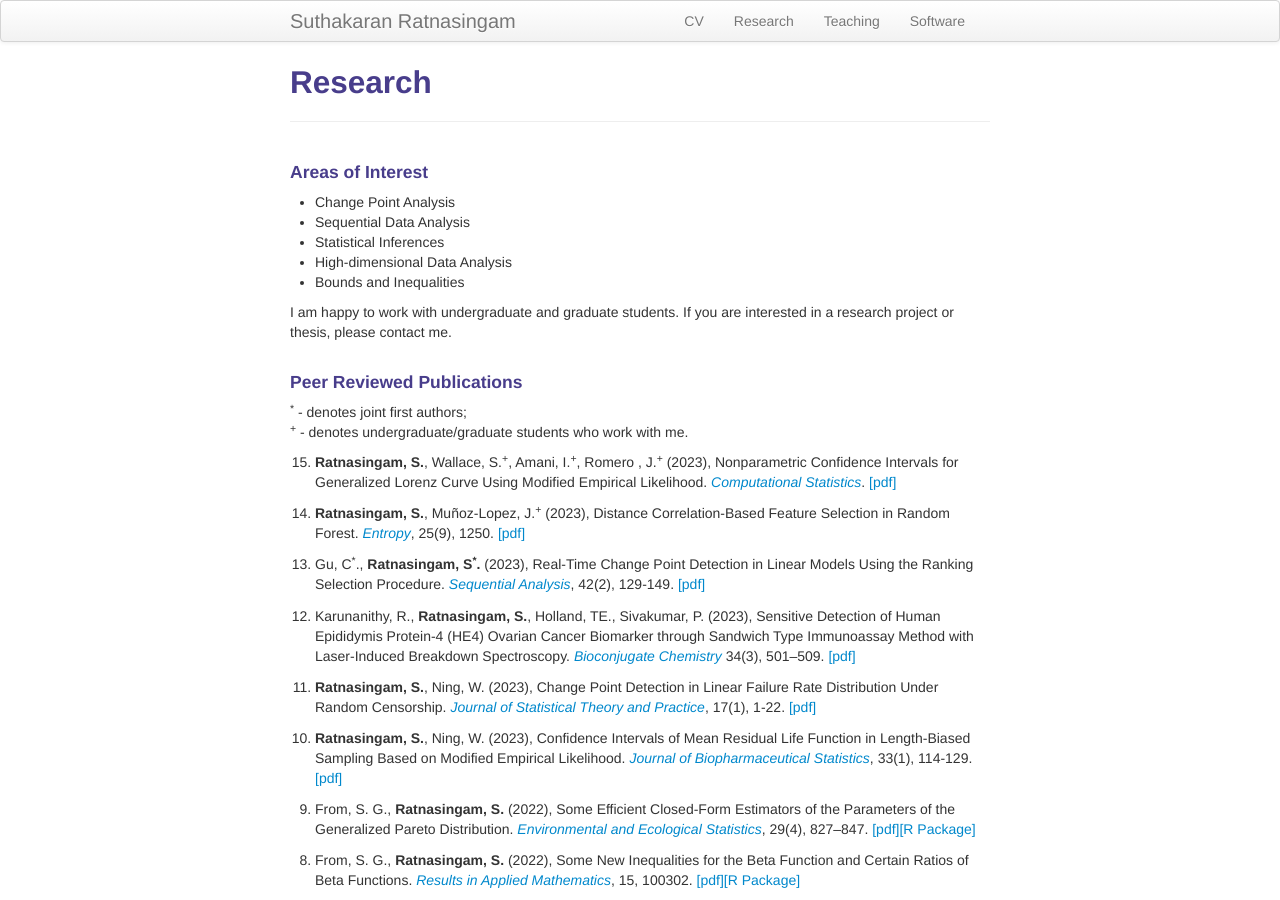
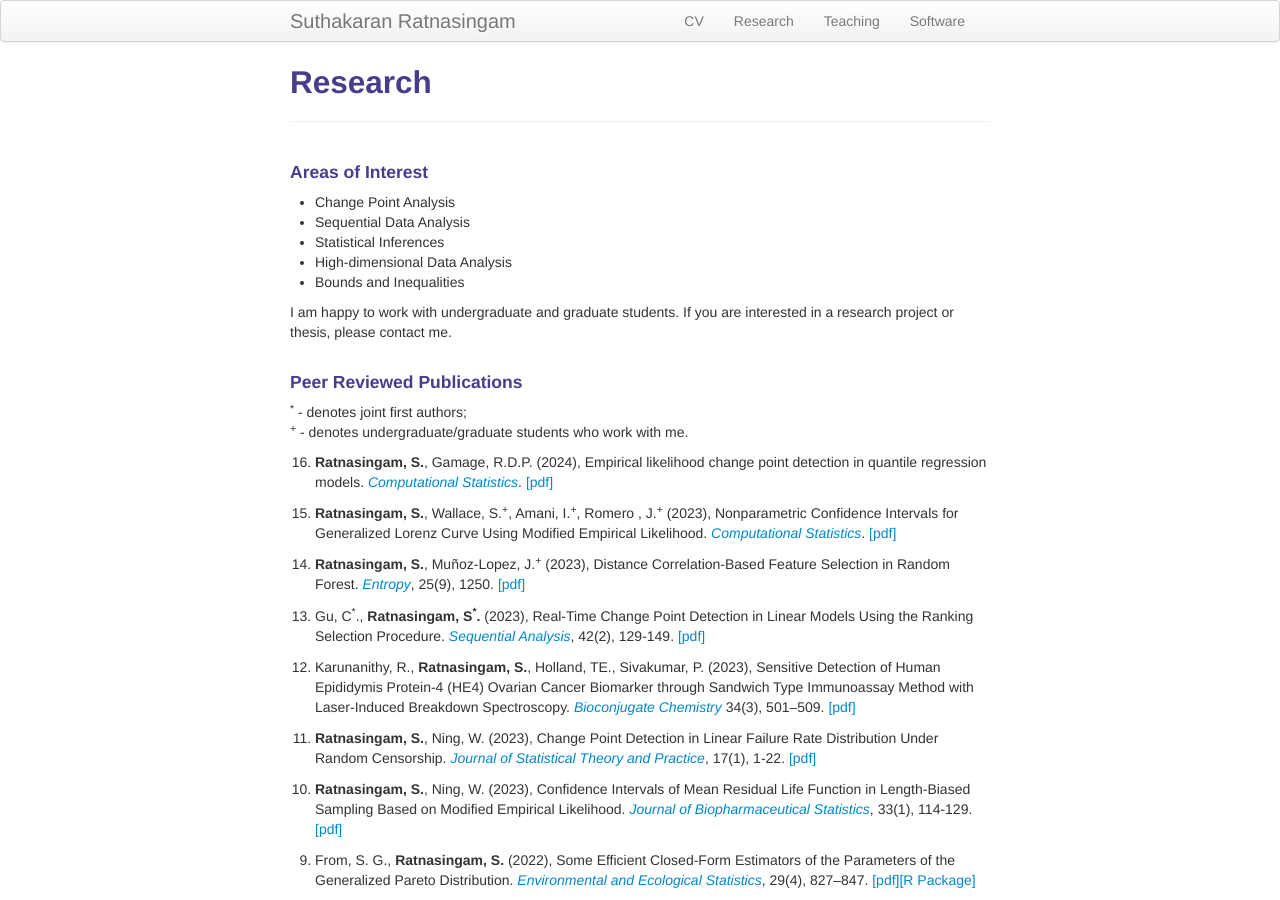
Before and after one commit to suthakaranr/suthakaranr.github.io, a Jekyll site: the page built from pages/Research.md, in a window 1280 px wide and 900 px high. Built offline with Jekyll 4.4.1, drawn with Linux system fonts in a browser that asks for light colours.

Commit message:
Update Research.md

```diff
--- a/pages/Research.md
+++ b/pages/Research.md
@@ -27,6 +27,8 @@ I am happy to work with undergraduate and graduate students. If you are interest
 <div style="line-height:80%;">
 
 <ol>
+
+   <li value="16"> <b>Ratnasingam, S.</b>, Gamage, R.D.P. (2024), Empirical likelihood change point detection in quantile regression models. <a style="text-decoration:none" href="[https://doi.org/10.1007/s00180-023-01431-8](https://doi.org/10.1007/s00180-024-01526-w)" target="_blank" rel="noopener noreferrer"><i>Computational Statistics</i></a>. <a style="text-decoration:none" href="../assets/2024SRRG.pdf" target="_blank" rel="noopener noreferrer">[pdf]</a> </li> <br>
 
    <li value="15"> <b>Ratnasingam, S.</b>, Wallace, S.<sup>+</sup>, Amani, I.<sup>+</sup>, Romero , J.<sup>+</sup> (2023), Nonparametric Confidence Intervals for Generalized Lorenz Curve Using Modified Empirical Likelihood. <a style="text-decoration:none" href="https://doi.org/10.1007/s00180-023-01431-8" target="_blank" rel="noopener noreferrer"><i>Computational Statistics</i></a>. <a style="text-decoration:none" href="../assets/2023SRSIJ.pdf" target="_blank" rel="noopener noreferrer">[pdf]</a> </li> <br>
 
```
